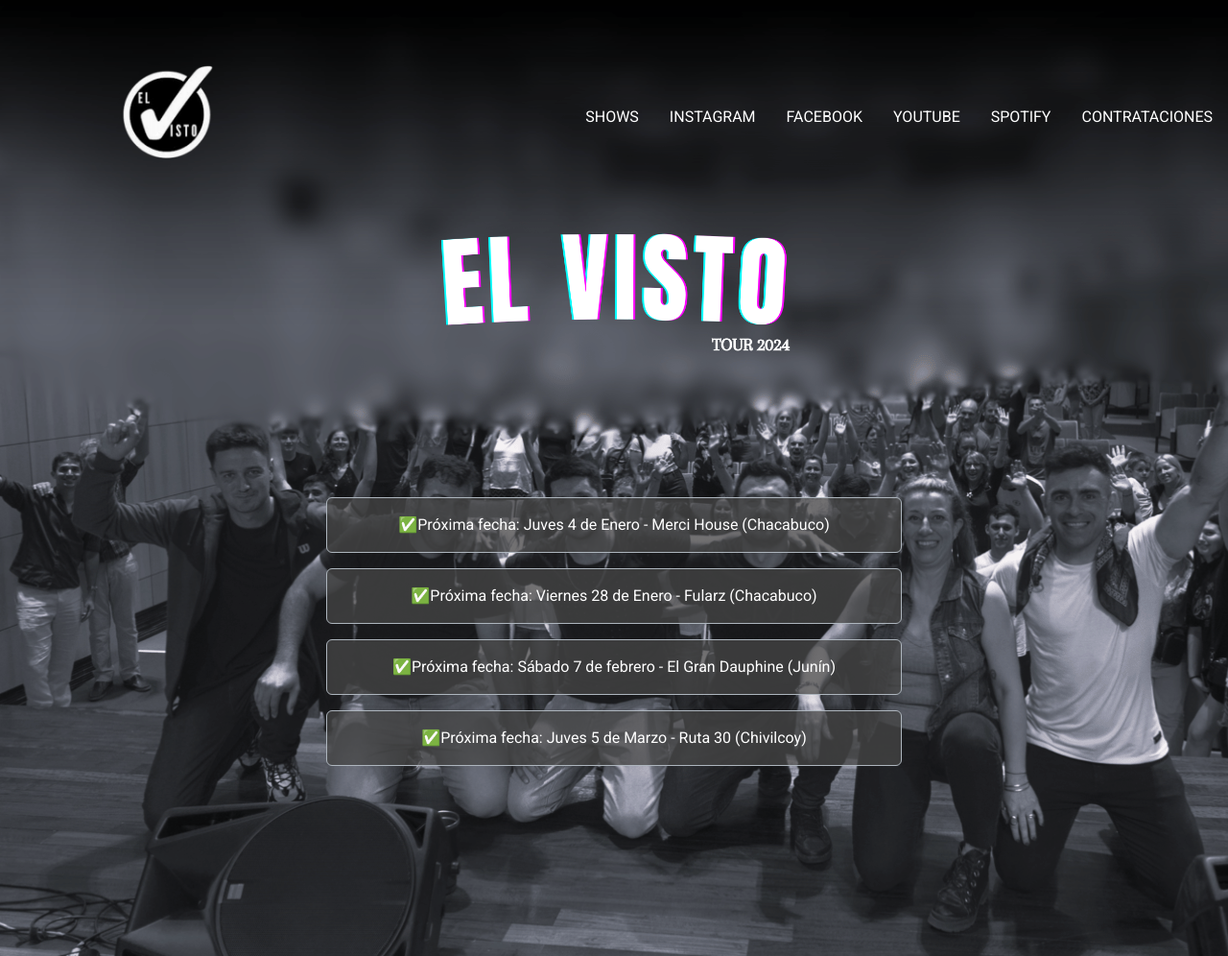
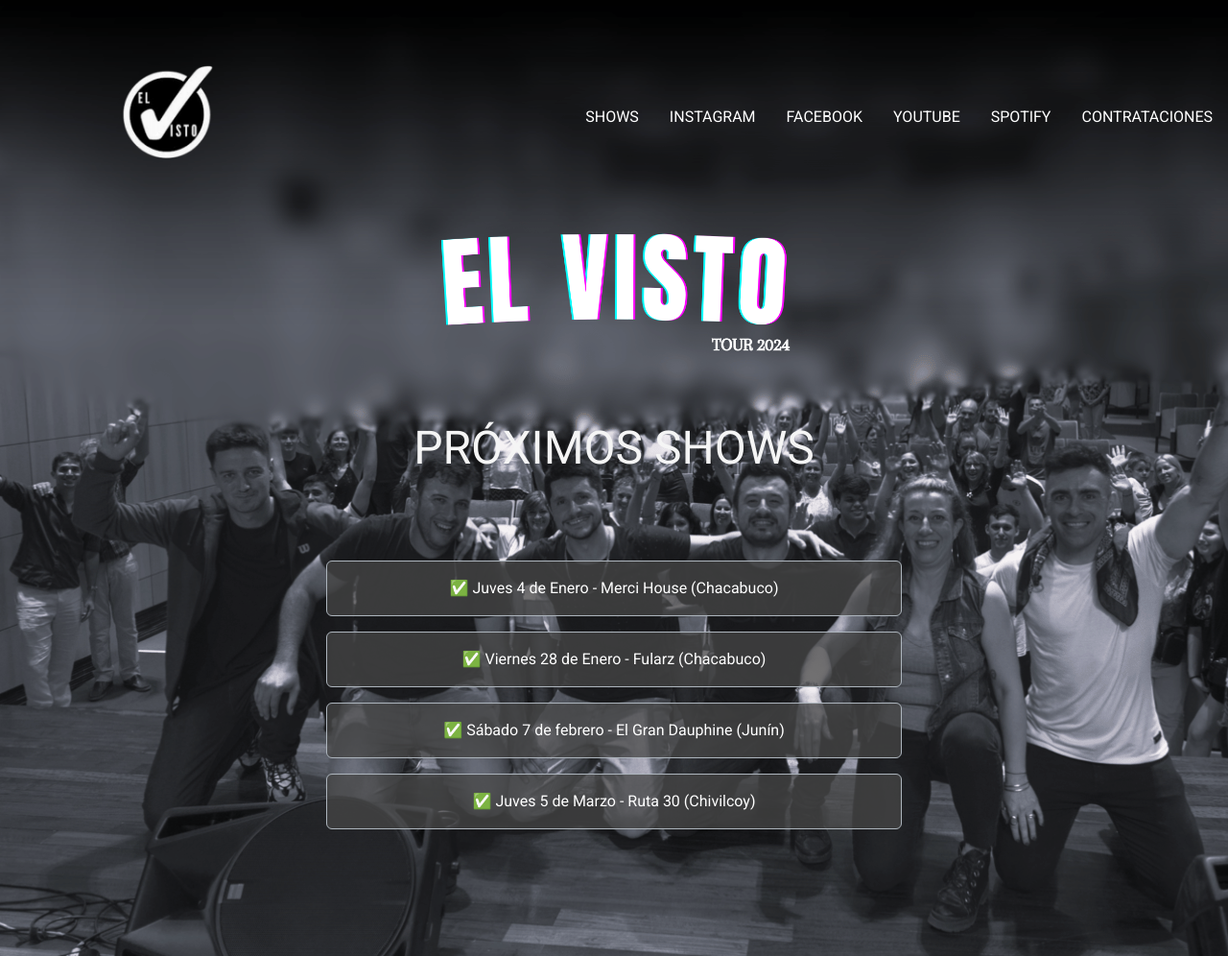
Before and after one commit to Godo17/Repositorio-EV, a website: page index.html in a window 1280 px wide. Shown: the top 996 px of the page at 96% size. Drawn offline with nearby package versions, Linux system fonts and the light colour scheme; a web font is replaced by a local one.

Commit message:
Modificacion index

```diff
--- a/index.html
+++ b/index.html
@@ -53,17 +53,19 @@
 
         <main>
             <img src="./assets/elvistofuente.png" alt="logotipo fuente" width="40%">
+
+            <h1 class="encabezado">PRÓXIMOS SHOWS</h1>
             <div class="alert alert-dark" role="alert">
-                ✅Próxima fecha: Juves 4 de Enero - Merci House (Chacabuco)
+                ✅ Juves 4 de Enero - Merci House (Chacabuco)
             </div>
             <div class="alert alert-dark" role="alert">
-                ✅Próxima fecha: Viernes 28 de Enero - Fularz (Chacabuco)
+                ✅ Viernes 28 de Enero - Fularz (Chacabuco)
             </div>
             <div class="alert alert-dark" role="alert">
-                ✅Próxima fecha: Sábado 7 de febrero - El Gran Dauphine (Junín)
+                ✅ Sábado 7 de febrero - El Gran Dauphine (Junín)
             </div>
             <div class="alert alert-dark" role="alert">
-                ✅Próxima fecha: Juves 5 de Marzo - Ruta 30 (Chivilcoy)
+                ✅ Juves 5 de Marzo - Ruta 30 (Chivilcoy)
             </div>
 
 
--- a/scss/_body.scss
+++ b/scss/_body.scss
@@ -5,6 +5,13 @@
 
 }
 
+.encabezado{
+    font-size: 3rem;
+    color: whitesmoke;
+    text-align: center;
+    font-weight: 400;
+
+}
 main{
     display: flex;
     justify-content: center;
```
Also changed, not shown: css/style.css, 1 other file.
